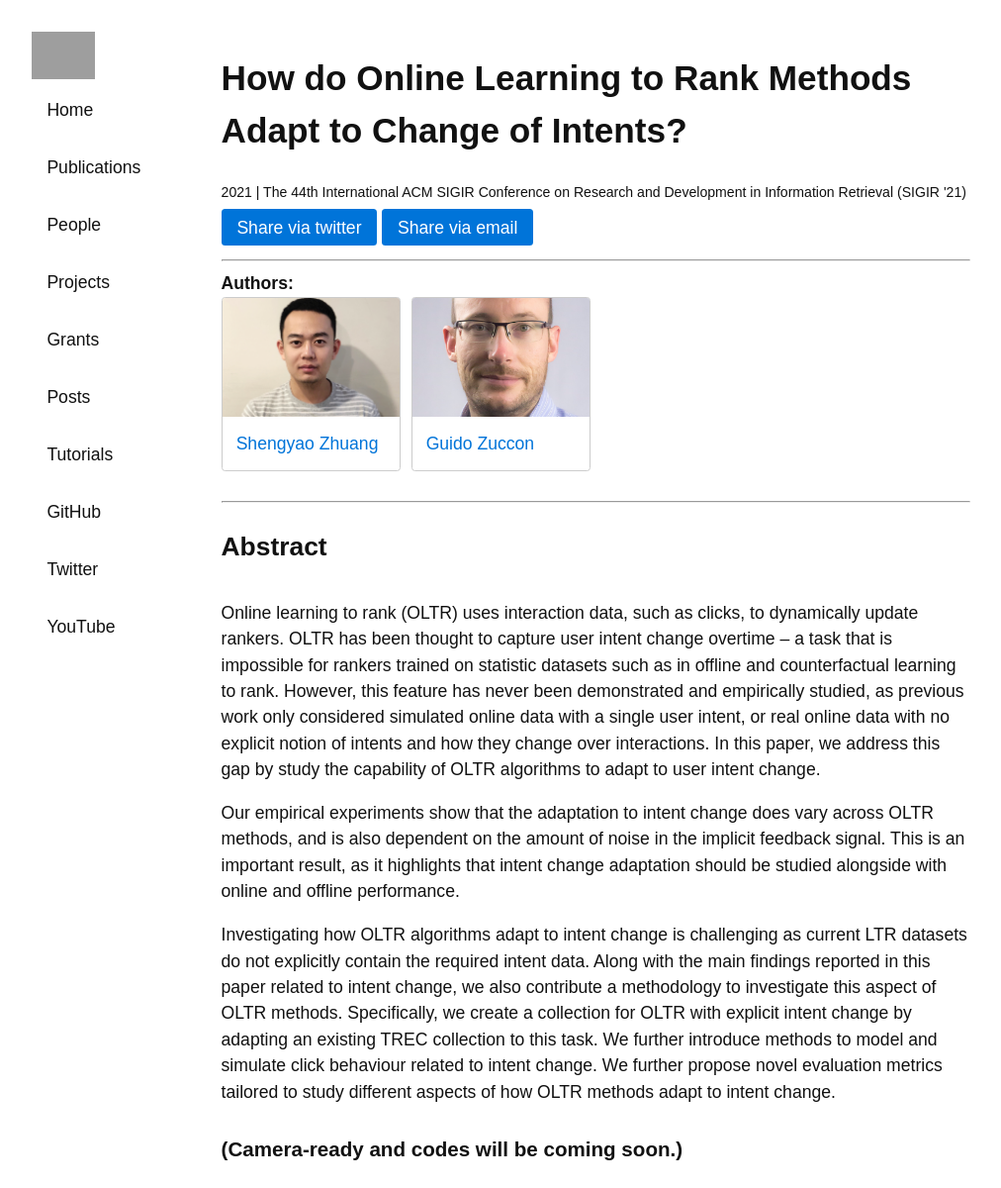
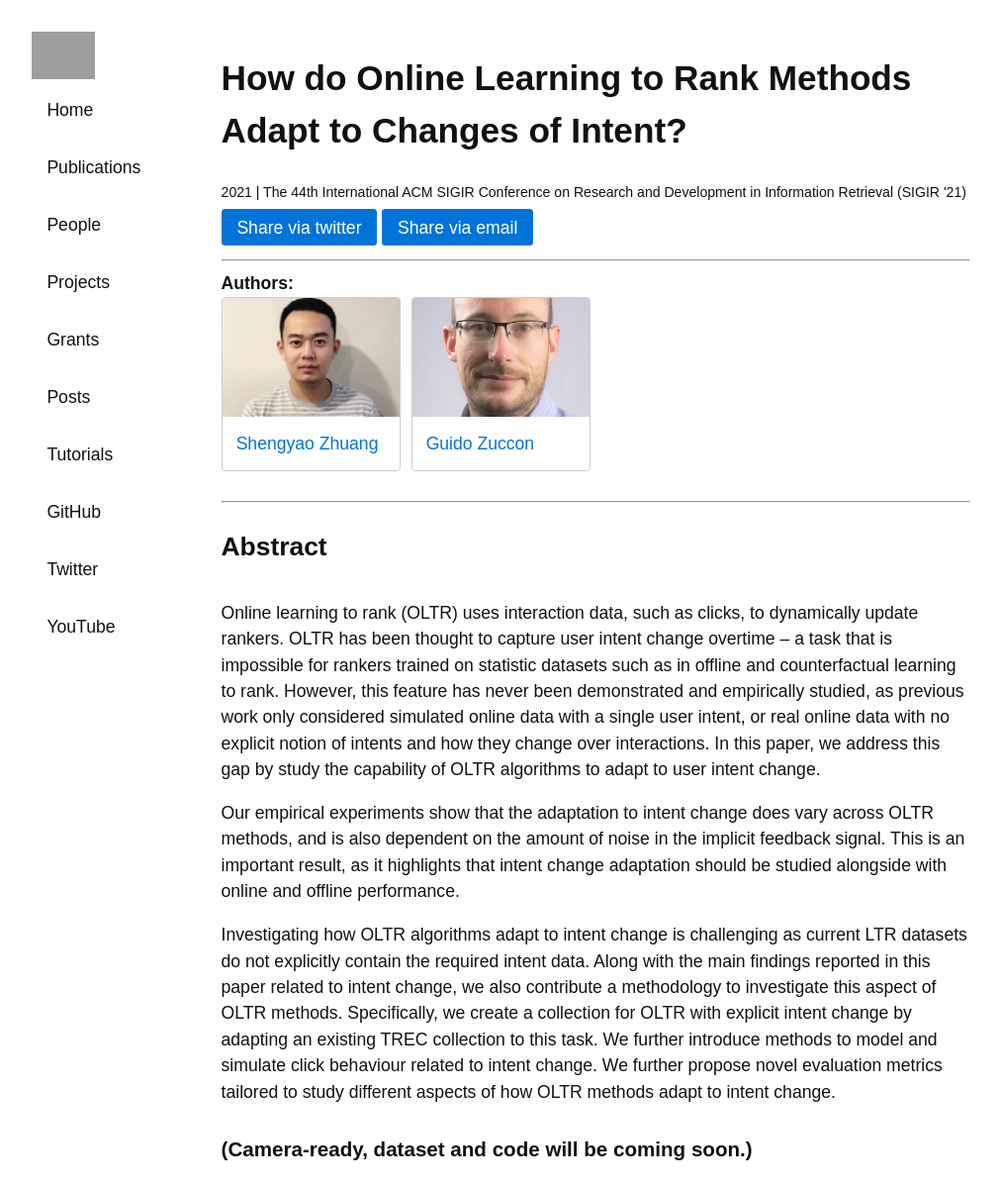
Before and after one commit to ielab/ielab.github.io, a Jekyll site: the page built from _publications/arvin-2021-intent-change.md, in a window 1280 px wide. Shown: the whole page at 99% size, without its empty margins (139-1151 px from the left). Built offline with Jekyll 4.4.1, drawn with Linux system fonts in a browser that asks for light colours; grey boxes are pictures that could not be loaded.

Commit message:
Update arvin-2021-intent-change.md

```diff
--- a/_publications/arvin-2021-intent-change.md
+++ b/_publications/arvin-2021-intent-change.md
@@ -1,7 +1,7 @@
 ---
 redirect_from: /intent_change
 authors: [shengyao-zhuang, guido-zuccon]
-title: How do Online Learning to Rank Methods Adapt to Change of Intents?
+title: How do Online Learning to Rank Methods Adapt to Changes of Intent?
 venue: The 44th International ACM SIGIR Conference on Research and Development in Information Retrieval (SIGIR '21)
 year: 2021
 ---
@@ -13,4 +13,4 @@ Our empirical experiments show that the adaptation to intent change does vary ac
 
 Investigating how OLTR algorithms adapt to intent change is challenging as current LTR datasets do not explicitly contain the required intent data. Along with the main findings reported in this paper related to intent change, we also contribute a methodology to investigate this aspect of OLTR methods. Specifically, we create a collection for OLTR with explicit intent change by adapting an existing TREC collection to this task. We further introduce methods to model and simulate click behaviour related to intent change. We further propose novel evaluation metrics tailored to study different aspects of how OLTR methods adapt to intent change.
 
-### (Camera-ready and codes will be coming soon.)
+### (Camera-ready, dataset and code will be coming soon.)
```
